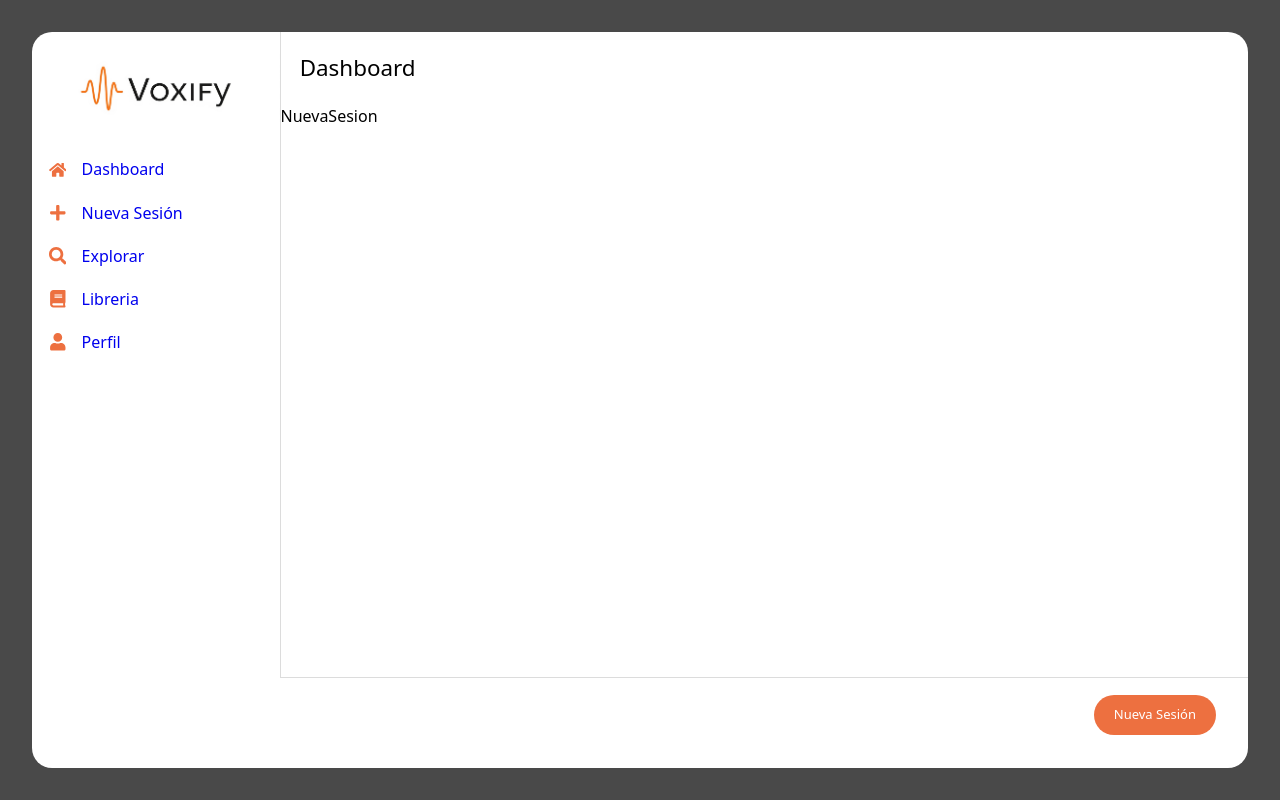
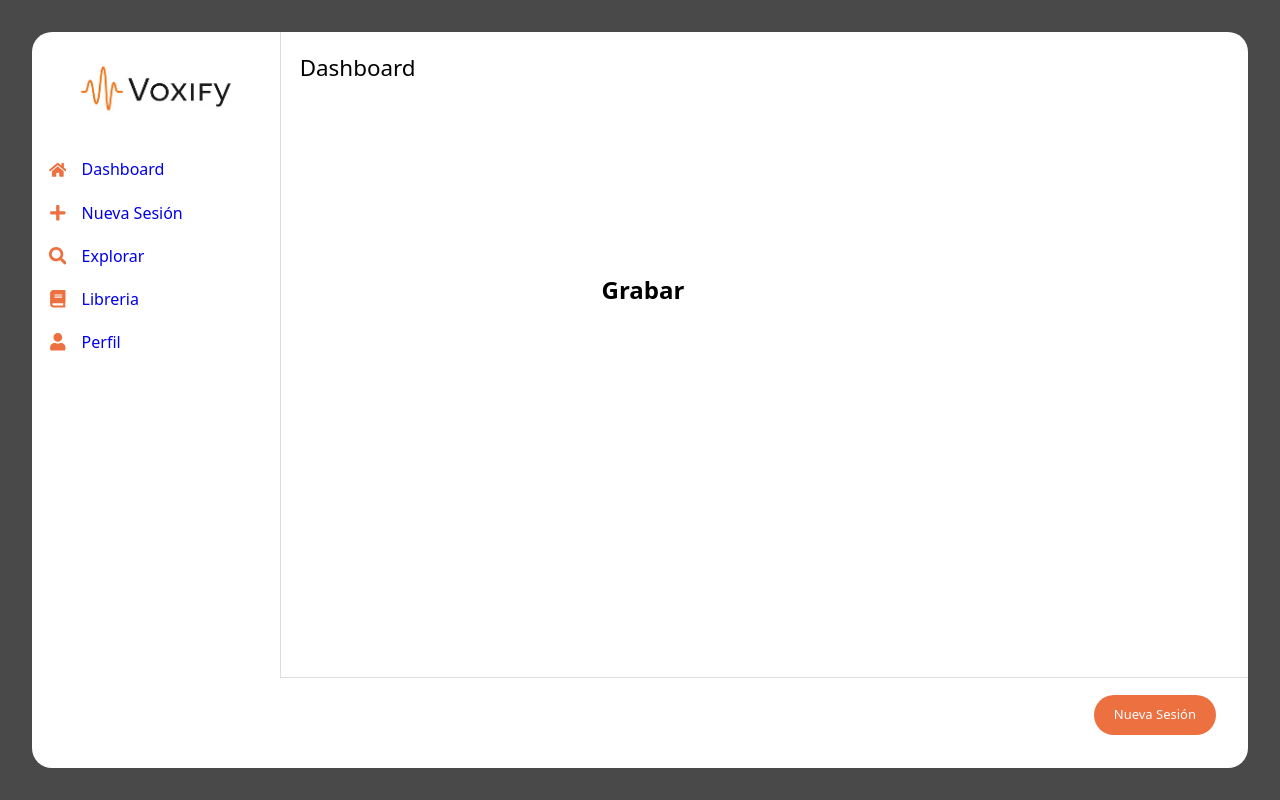
Before and after one commit to ignaarguello/Voxify, a React (Vite) app in the folder Cliente/: page /nuevasesion in a window 1280 px wide. Built offline with nearby package versions, Linux system fonts and the light colour scheme; the HTML template or start-up script is replaced by a standard one.

Commit message:
Add/SessionRecorder

```diff
--- /dev/null
+++ b/Cliente/src/componentes/SessionRecorder/SessionRecorder.css
@@ -0,0 +1,55 @@
+/*? Resolucion Mobile */
+@media screen and (min-width: 360px) {}
+
+/*? Resolucion Mobile */
+@media screen and (min-width: 1280px) {
+    #SessionRecorderWrapper {
+        width: 65%;
+        height: 100%;
+        display: flex;
+        justify-content: center;
+        align-items: center;
+        border-radius: 5px;
+        margin-left: 3rem;
+    }
+
+    #SessionRecorderWrapper h2 {
+        color: white;
+        font-weight: 200;
+        font-size: 20px;
+    }
+
+    #BotonGrabar_NS {
+        background-color: var(--color-primario);
+        width: max-content;
+        color: white;
+        padding: 10px 50px;
+        font-size: 18px;
+        margin: 1.5rem 0 0 5rem;
+        border-radius: 50px;
+        font-weight: 200;
+        cursor: pointer;
+        transition: .5s ease;
+    }
+
+    #BotonGrabar_NS:hover {
+        transform: scale(1.1);
+    }
+
+    /* Wrapper del Video */
+    #VideoActiveSessionWrapper{
+        /* border: 2px solid red; */
+        height: 100%;
+        width: 100%;
+    }
+
+    /* Video Activo */
+    #VideoActiveSession {
+        width: 100%;
+        height: 100%;
+        transform: scaleX(-1);
+        -webkit-transform: scaleX(-1);
+        object-fit: cover;
+        border-radius: 10px;
+    }
+}
--- /dev/null
+++ b/Cliente/src/componentes/SessionRecorder/SessionRecorder.jsx
@@ -0,0 +1,68 @@
+import React, { useState, useEffect, useRef } from 'react';
+// Estilos
+import './SessionRecorder.css';
+
+export default function SessionRecorder() {
+  // Estado para gestionar los permisos de la cámara
+  const [cameraStatus, setCameraStatus] = useState('loading'); // 'loading', 'granted', 'denied'
+  // Referencia al elemento <video>
+  const videoRef = useRef(null);
+
+
+    // Función asíncrona para solicitar acceso a la cámara
+    const getCameraAccess = async () => {
+      try {
+        // Solicita acceso al video (cámara)
+        const stream = await navigator.mediaDevices.getUserMedia({ video: true });
+
+        // Si el acceso es exitoso, actualiza el estado y asigna el stream al elemento video
+        setCameraStatus('granted');
+        if (videoRef.current) {
+          videoRef.current.srcObject = stream;
+        }
+      } catch (error) {
+        // Manejo de errores si el usuario deniega el acceso o si hay un problema técnico
+        console.error("Error al acceder a la cámara:", error);
+        setCameraStatus('denied');
+      }
+    };
+
+
+
+  // Determinar qué mostrar basado en el estado de la cámara
+  const renderContent = () => {
+    switch (cameraStatus) {
+      case 'loading':
+        return ;
+      case 'denied':
+        return (
+          <div className="camera-error">
+            <h2>Acceso a la cámara denegado.</h2>
+            <p>Por favor, revisa los permisos de tu navegador.</p>
+          </div>
+        );
+      case 'granted':
+        // Muestra el stream de video si el acceso fue exitoso
+        return (
+          <section id='VideoActiveSessionWrapper'>
+            {/* El elemento video que mostrará el stream de la cámara */}
+            <video id='VideoActiveSession'
+              ref={videoRef}
+              autoPlay
+              playsInline
+              muted // Añadimos muted para que se reproduzca automáticamente sin sonido, mejorando la UX
+            />
+          </section>
+        );
+      default:
+        return null;
+    }
+  };
+
+  return (
+    <div id='SessionRecorderWrapper'>
+      {renderContent()}
+      <h2 onClick={getCameraAccess} id='BotonGrabar_NS'>Grabar</h2>
+    </div>
+  );
+}
--- a/Cliente/src/pages/NuevaSesion/NuevaSesion.css
+++ b/Cliente/src/pages/NuevaSesion/NuevaSesion.css
@@ -1,6 +1,19 @@
 @media screen and (min-width: 1280px) {
     #PaginaNuevaSesion {
+        /* border: 2px solid saddlebrown; */
         width: 100%;
         height: 100%;
     }
+
+    /* Contenedor - 1 */
+    .Subcontenedor_NuevaSession:nth-child(1) {
+       /* border: 2px solid red; */
+       height: 65%;
+    }
+
+    /* Contenedor - 2 */
+    .Subcontenedor_NuevaSession:nth-child(2) {
+        /* border: 2px solid greenyellow; */
+        height: 35%;
+     }
 }
--- a/Cliente/src/pages/NuevaSesion/NuevaSesion.jsx
+++ b/Cliente/src/pages/NuevaSesion/NuevaSesion.jsx
@@ -3,8 +3,18 @@ import React from 'react'
 // Estilos
 import './NuevaSesion.css'
 
+// Componentes
+import SessionRecorder from '../../componentes/SessionRecorder/SessionRecorder'
+
 export default function NuevaSesion() {
   return (
-    <div id='PaginaNuevaSesion'>NuevaSesion</div>
+    <div id='PaginaNuevaSesion'>
+      <section className="Subcontenedor_NuevaSession">
+       <SessionRecorder />
+      </section>
+      <section className="Subcontenedor_NuevaSession">
+
+      </section>
+    </div>
   )
 }
```
